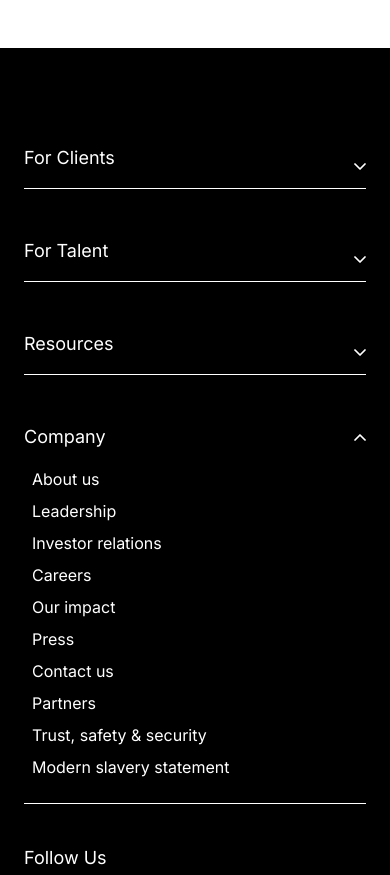
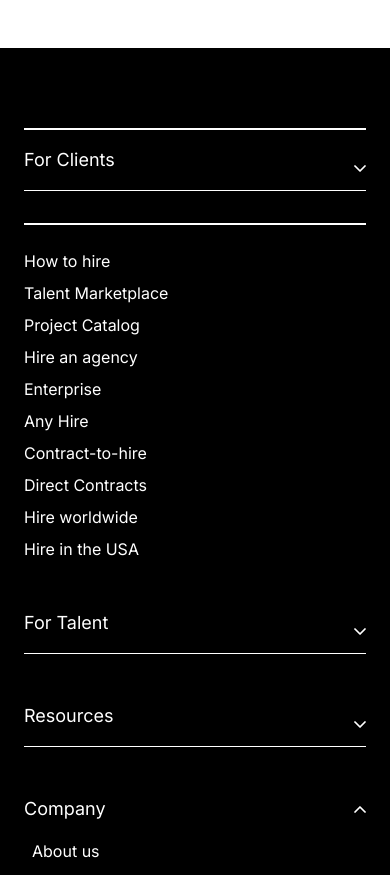
Before and after one commit to vasudhaghule/Newpagee, a Next.js app: page / in a window 390 px wide. Shown: the part 4660-5535 px from the top of the page. Built offline with nearby package versions, Linux system fonts and the light colour scheme.

Commit message:
Update Footer.tsx

```diff
--- a/src/sections/Footer.tsx
+++ b/src/sections/Footer.tsx
@@ -20,10 +20,10 @@ const Footer = () => {
     <footer className="mt-20 bg-black  py-20 ">
  <div className="max-w-7xl mx-auto px-6 grid grid-cols-1 md:grid-cols-4 gap-8">
   {/* For Clients */}
+  {/* For Clients */}
 <div>
-    <div className="flex items-center sm:border-b md:border-none border-white w-full pt-4">
+  <div className="flex items-center sm:border-b md:border-none border-white border-t-2 w-full pt-4">
     <h3 className="text-lg text-white mb-4">For Clients</h3>
-      {/* Icon Image */}
     <img
       src={rgt.src}
       alt="Clients Icon"
@@ -43,6 +43,23 @@ const Footer = () => {
     <li>Hire in the USA</li>
   </ul>
 </div>
+
+{/* Mobile View Border Additions */}
+<div className="md:hidden border-t-2 border-white w-full pt-6">
+  <ul className="space-y-2 text-white">
+    <li>How to hire</li>
+    <li>Talent Marketplace</li>
+    <li>Project Catalog</li>
+    <li>Hire an agency</li>
+    <li>Enterprise</li>
+    <li>Any Hire</li>
+    <li>Contract-to-hire</li>
+    <li>Direct Contracts</li>
+    <li>Hire worldwide</li>
+    <li>Hire in the USA</li>
+  </ul>
+</div>
+
 
   {/* For Talent */}
   <div>
```
Lines whose indentation alone changed are shown as unchanged.
